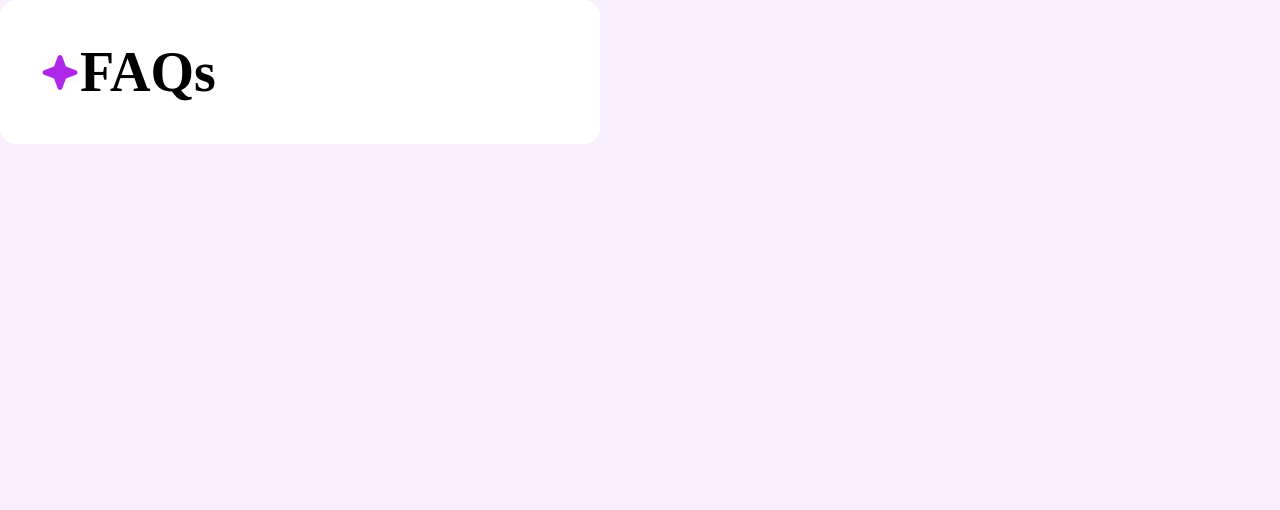
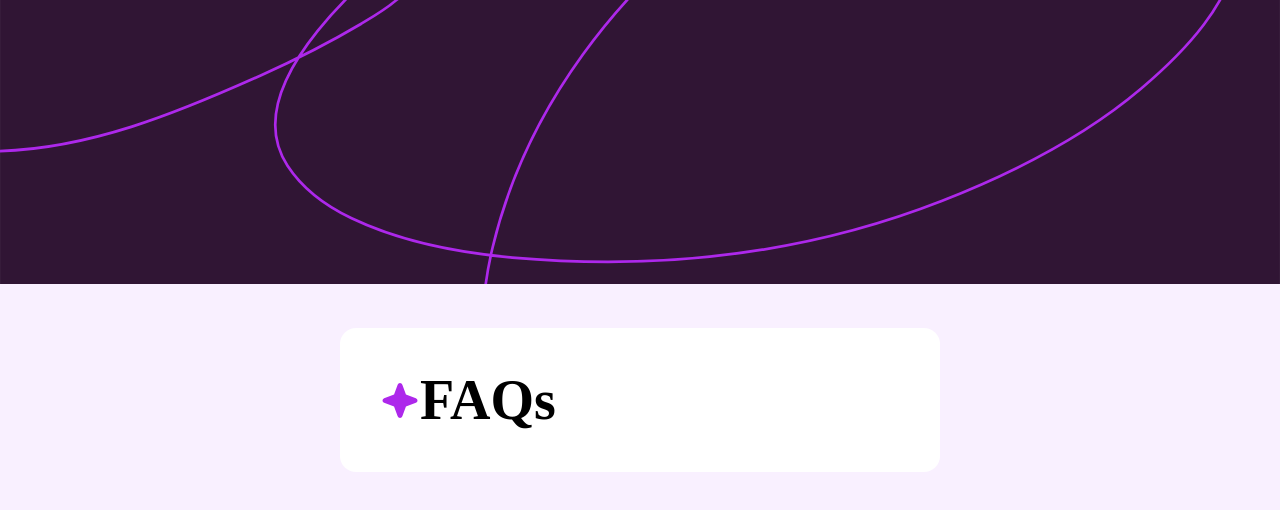
Before and after one commit to michellecordovi/FAQ_Accordian, a React (Vite) app: page / in a window 1280 px wide. Shown: the top 510 px of the page. Built offline with nearby package versions, Linux system fonts and the light colour scheme.

Commit message:
add background image and adjust styles for card component

```diff
--- a/src/App.jsx
+++ b/src/App.jsx
@@ -2,7 +2,13 @@ import Card from './components/Card'
 
 function App() {
   return (
-    <Card/>
+    <div>
+      <div id="background-img">
+        <svg xmlns="http://www.w3.org/2000/svg" fill="none" viewBox="0 0 1440 320"><g clipPath="url(#a)"><path fill="#301534" d="M0 0h1440v320H0z"/><path stroke="#AD28EB" strokeLinecap="round" strokeWidth="3" d="M-676-182C-454-10-396.863 71.888-197.5 143.5-99 178.882-36.919 170.726-4.751 170.108c104.487-2.01 204.609-43.237 298.633-85.495 38.354-17.238 75.882-36.189 112.063-57.63 23.903-14.165 58.87-33.913 64.721-64.42 2.32-12.102-16.369-12.24-23.771-9.789-13.511 4.474-25.95 16.544-36.056 25.669-19.131 17.273-37.062 35.948-53.235 56.031-33.728 41.883-68.034 100.247-34.158 152.014 17.287 26.415 43.94 45.693 72.112 59.127 56.182 26.791 119.205 38.742 180.778 44.146 164.438 14.432 328.964-3.461 483.004-63.622 79.76-31.148 158.55-70.539 224.23-126.245 48.56-41.186 102.8-96.548 110.66-162.9 10.93-92.187-94.04-136.062-169.29-148.418-61.41-10.084-123.75-4.164-184.07 9.588-78.262 17.84-149.006 47.67-214.241 94.384-130.002 93.093-234.95 228.413-272.466 385.827-15.64 65.625-16.648 138.21 5.493 202.551 21.452 62.338 69.196 110.576 124.048 144.923 65.117 40.774 137.161 62.14 212.839 73.21 100.474 14.696 202.817 12.233 303.027-2.997 176.17-26.772 352.73-88.431 505.18-181.077 103.22-62.725 199.3-134.15 280.06-224.425 17.7-19.793 31.81-40.875 43.74-64.521C2172.11-58.5 2095.5-145.528 2095.5-151"/></g><defs><clipPath id="a"><path fill="#fff" d="M0 0h1440v320H0z"/></clipPath></defs></svg>
+      </div>
+      <Card/>
+    </div>
+
   )
 }
 
--- a/src/index.css
+++ b/src/index.css
@@ -6,7 +6,16 @@
 }
 
 body{
-    background-color: hsl(275, 100%, 97%)
+    background-color: hsl(275, 100%, 97%);
+    position: relative;
+}
+
+main{
+    height: 100vh;
+    width: 100vw;
+    display: flex;
+    justify-content: center;
+    align-items: center;
 }
 
 h1 {
@@ -21,12 +30,21 @@ p{
     font-size: 16px;
 }
 
+#background-img svg{
+    width: 100vw;
+    position: absolute;
+    top: 0;
+    left: 0px;
+    z-index: 0;
+}
+
 /* CARD COMPONENT */
 #FAQCard{
     background-color:hsl(0, 0%, 100%);
     width: 600px;
     padding: 40px;
     border-radius: 1rem;
+    position: relative;
 }
 
 /* HEADER */
```
